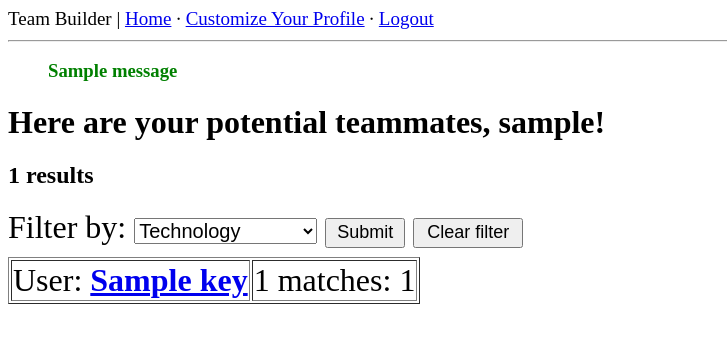
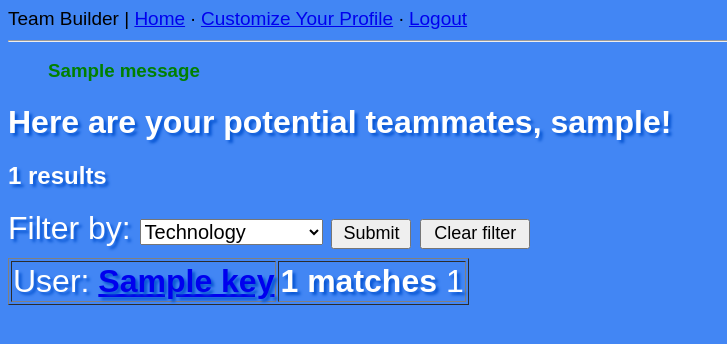
Before and after one commit to amulya/teambuilder, a Flask app: template templates/matches.html in a window 1280 px wide. Shown: the top 344 px of the page, without its empty margins (0-727 px from the left). Run offline with Flask 2, Linux system fonts and the light colour scheme; the template is opened without the code that fills it: most values are stand-ins (such as "Sample title", 1, 10 or a date in 2020); one stand-in notice (Sample message) is shown; parts of the project's set-up code (start-up, migrations or seed data) failed here and were passed over; some libraries are stand-ins or nearby versions.

Commit message:
styling + matching update

```diff
--- a/app.py
+++ b/app.py
@@ -512,9 +512,10 @@ def matches():
 			# value: list of matching attributes
 		results = dict()
 		for k in sorted(mydict, key=lambda k: len(mydict[k]), reverse=True):
+			#if len(mydict[k]) > 0:
 			results[k] = mydict[k]
 
-		numResults = len(matches)
+		numResults = len(results)
 	else:
 		message = ["Sorry, there are no other Team Builders at your hackathon.","Please check your hackathon's schedule for a team building event!"]
 
--- a/templates/matches.html
+++ b/templates/matches.html
@@ -3,7 +3,7 @@
 <head>
 	<title>Your Matches</title>
 </head>
-<body>
+<body style="background-color: #4286f4;font-family: Helvetica-Light, Sans-Serif">
 {% extends "base.html" %}
 
 {% block content %}
@@ -18,12 +18,12 @@
 
 {% if message %}
 	{% for message in message %}
-		<h1 style="text-align: center">{{ message }}</h1>
+		<h1 style="text-align: center;color: white">{{ message }}</h1>
 	{% endfor %}
 {% else %}
-<h1>Here are your potential teammates, {{ username }}!</h1>
-<h2>{{ numResults }} results</h2>
-<div style="font-size: 32px">
+<h1 style="color:white;text-shadow: #0856d3 3px 3px 3px;font-size: 32px">Here are your potential teammates, {{ username }}!</h1>
+<h2 style="color:white;text-shadow: #0856d3 3px 3px 3px">{{ numResults }} results</h2>
+<div style="font-size: 32px;color:white;text-shadow: #0856d3 3px 3px 3px">
 
 <div style="height:48px">
 		<form action="" method="POST">
@@ -49,7 +49,7 @@
 		</td>
 
 		<td>
-			{{ value|length }} matches:
+			<strong>{{ value|length }} matches </strong>
 			{% for i in range(0, value|length - 1) %}
 				{{ value[i] }},
 			{% endfor %}
--- a/templates/profile.html
+++ b/templates/profile.html
@@ -4,13 +4,13 @@
 	<title>Your Profile</title>
 </head>
  <script src="https://use.fontawesome.com/96e46a4e6e.js"></script>
-<body>
+<body style="background-color: #4286f4;font-family: Helvetica-Light, Sans-Serif">
 {% extends "base.html" %}
 
 {% block content %}
 
 	<!-- <h1>Your Profile</h1> -->
-
+<div style="color:white; text-shadow: #0856d3 3px 3px 3px">
 	<h1>{{username}}</h1>
 
 		<h3><i class="fa fa-map-pin" aria-hidden="true"></i> {{ hackathon }}</h3>
@@ -113,6 +113,7 @@
 			<a target="_blank" href="{{ resume }}">{{ resume }}</a><i class="fa fa-link" aria-hidden="true"></i>
 
 		{% endif %}
+		</div>
 <br><br><br><br>
 
 {% endblock %}
```
